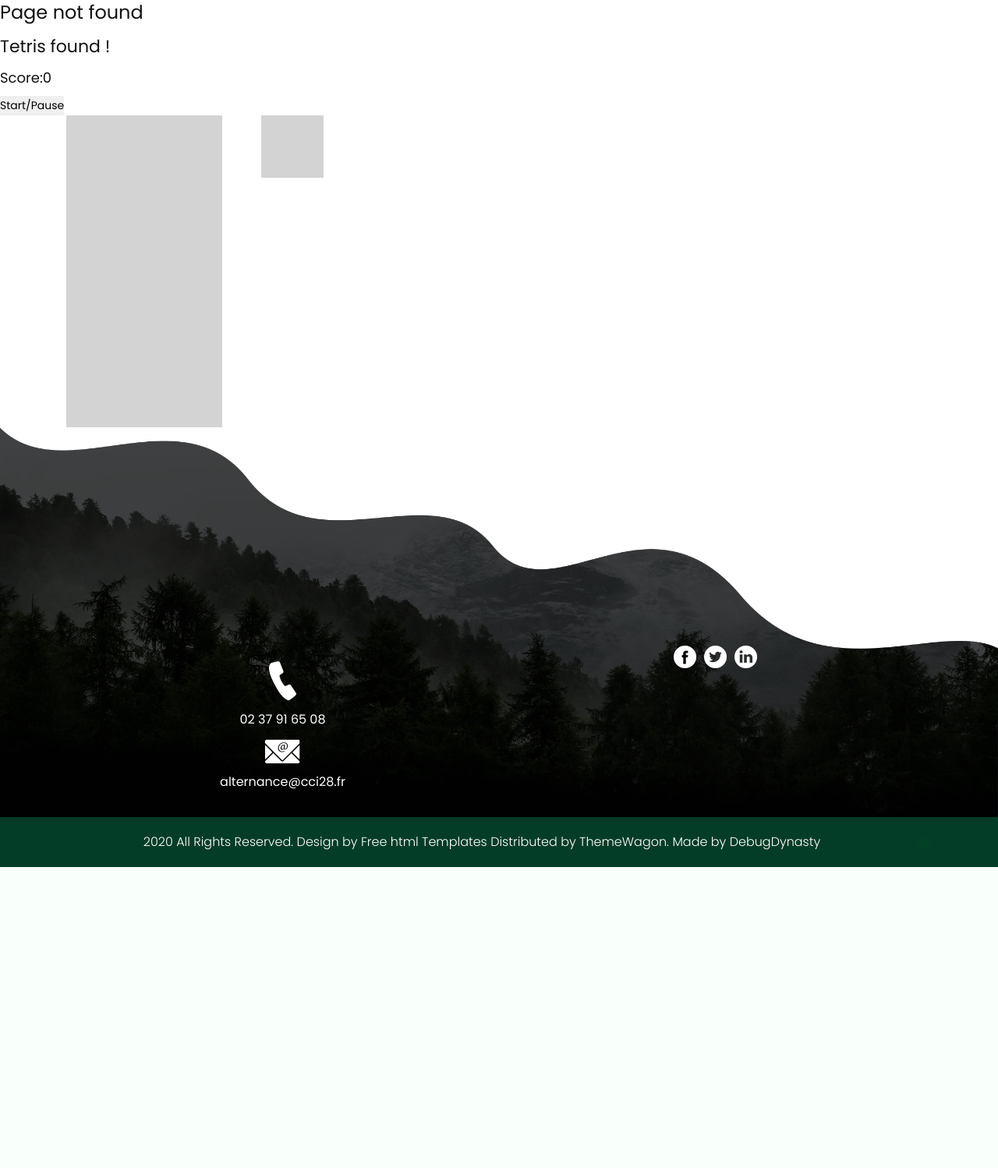
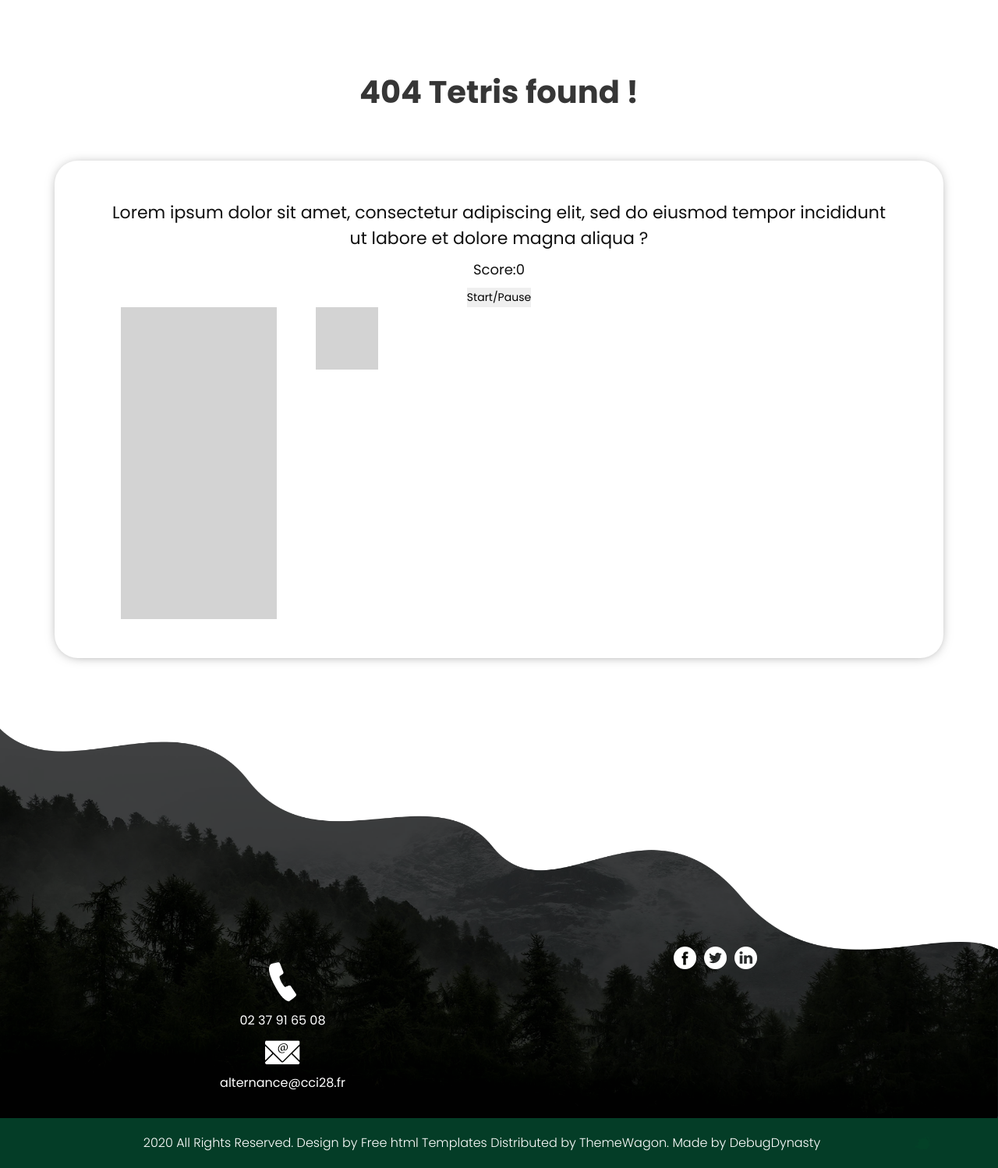
Before and after one commit to AFelix20100/NuitInfo, a Symfony app: template templates/bundles/TwigBundle/Exception/error404.html.twig in a window 1280 px wide. Shown: the part 299-1797 px from the top of the page at 78% size. Before the commit the page ends 1411 px from the top, so only its background shows below. Run offline with Twig, Linux system fonts and the light colour scheme; the template is opened without the code that fills it, so the values that code supplies are empty; some libraries are stand-ins or nearby versions.

Commit message:
Update error404.html.twig

```diff
--- a/templates/bundles/TwigBundle/Exception/error404.html.twig
+++ b/templates/bundles/TwigBundle/Exception/error404.html.twig
@@ -2,10 +2,17 @@
 {% extends 'base.html.twig' %}
 {% block title %}VertDemain - 404{% endblock %}
 {% block body %}
+
+<div class="contact_section layout_padding">
+    <h1 class="contact_taital mb-5">404 Tetris found !</h1>
+    <div class="client_section_2 container">
+        <div class="question">
+            <div class="titleQuestion">
+                <h2>Lorem ipsum dolor sit amet, consectetur adipiscing elit, sed do eiusmod tempor incididunt ut labore et dolore magna aliqua ?</h2>
+            </div>
+
             <script src="{{asset('js/tetris.js')}}" charset="UTF-8"></script>
             <link rel="stylesheet" href="{{asset('css/tetris.css')}}"></link>
-    <h1>Page not found</h1>
-    <h2>Tetris found !</h2>
 
             <h3>Score:<span id="score">0</span></h3>
             <button id="start-button">Start/Pause</button>
@@ -244,6 +251,10 @@
                     <div></div>
                 </div>
 
+            </div>
 
         </div>
+    </div>
+</div>
+
 {% endblock %}
```
Lines whose indentation alone changed are shown as unchanged.
